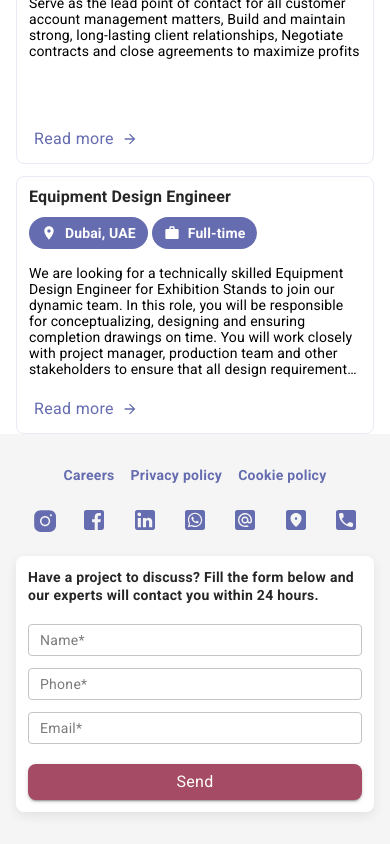
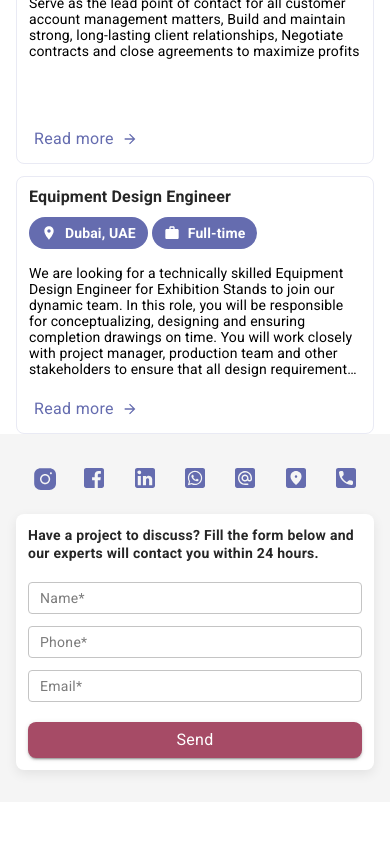
Before and after one commit to molodoyrustik/messe-ae, a Next.js app: page /careers in a window 390 px wide. Shown: the part 1310-2154 px from the top of the page. After the commit the page ends 2112 px from the top, so only its background shows below. Built offline with nearby package versions, Linux system fonts and the light colour scheme.

Commit message:
фиксы данных странниц

```diff
--- a/src/app/about/page.tsx
+++ b/src/app/about/page.tsx
@@ -66,7 +66,7 @@ export default function AboutPage() {
               For over 20 years, messe.ae has been a trusted <b>exhibition stand designer in Dubai</b>, delivering turnkey solutions across Europe and the Middle East. As part of Expoglobal Group — Nook (custom furniture), 5D (stands in Europe), messe.ae (stands in the Middle East), and Hütt (modular homes) — we offer tailored solutions for different industries. Recognized among top exhibition design companies in Dubai, we create high-quality exhibition stands for Gulfood, The Big 5, Arab Health, and more, ensuring a seamless, at every trade show.
             </Typography>
           </Box>
-          <Box sx={{ py: '30px', mb: '90px' }}>
+          <Box sx={{ py: { xs: 0, md: '1.875rem' }, mb: { xs: '2.5rem', md: '5.625rem' } }}>
             <History />
           </Box>
 
--- a/src/components/landing/FooterSection.tsx
+++ b/src/components/landing/FooterSection.tsx
@@ -320,61 +320,6 @@ const FooterSection = () => {
             ))}
           </Box>
 
-          {/* Mobile Navigation Links */}
-          <Box
-            sx={{
-              display: { xs: 'flex', md: 'none' },
-              flexDirection: 'row',
-              flexWrap: 'wrap',
-              justifyContent: 'center',
-              gap: 2,
-              mb: 3,
-              px: 2,
-            }}
-          >
-            <Link
-              href="/careers"
-              sx={{
-                textDecoration: 'none',
-                fontSize: '14px',
-                fontWeight: 700,
-                lineHeight: '18px',
-                letterSpacing: '0.28px',
-                color: '#656CAF',
-                fontFamily: 'Roboto',
-              }}
-            >
-              Careers
-            </Link>
-            <Link
-              href="/privacy-policy"
-              sx={{
-                textDecoration: 'none',
-                fontSize: '14px',
-                fontWeight: 700,
-                lineHeight: '18px',
-                letterSpacing: '0.28px',
-                color: '#656CAF',
-                fontFamily: 'Roboto',
-              }}
-            >
-              Privacy policy
-            </Link>
-            <Link
-              href="/cookie-policy"
-              sx={{
-                textDecoration: 'none',
-                fontSize: '14px',
-                fontWeight: 700,
-                lineHeight: '18px',
-                letterSpacing: '0.28px',
-                color: '#656CAF',
-                fontFamily: 'Roboto',
-              }}
-            >
-              Cookie policy
-            </Link>
-          </Box>
 
           {/* Mobile Social Icons */}
           <Box
```
Also changed, not shown: src/components/about/History.tsx (+26 -1 lines), src/components/about/ServiceCard.tsx (+11 -7 lines), public/timeline.svg (added).
